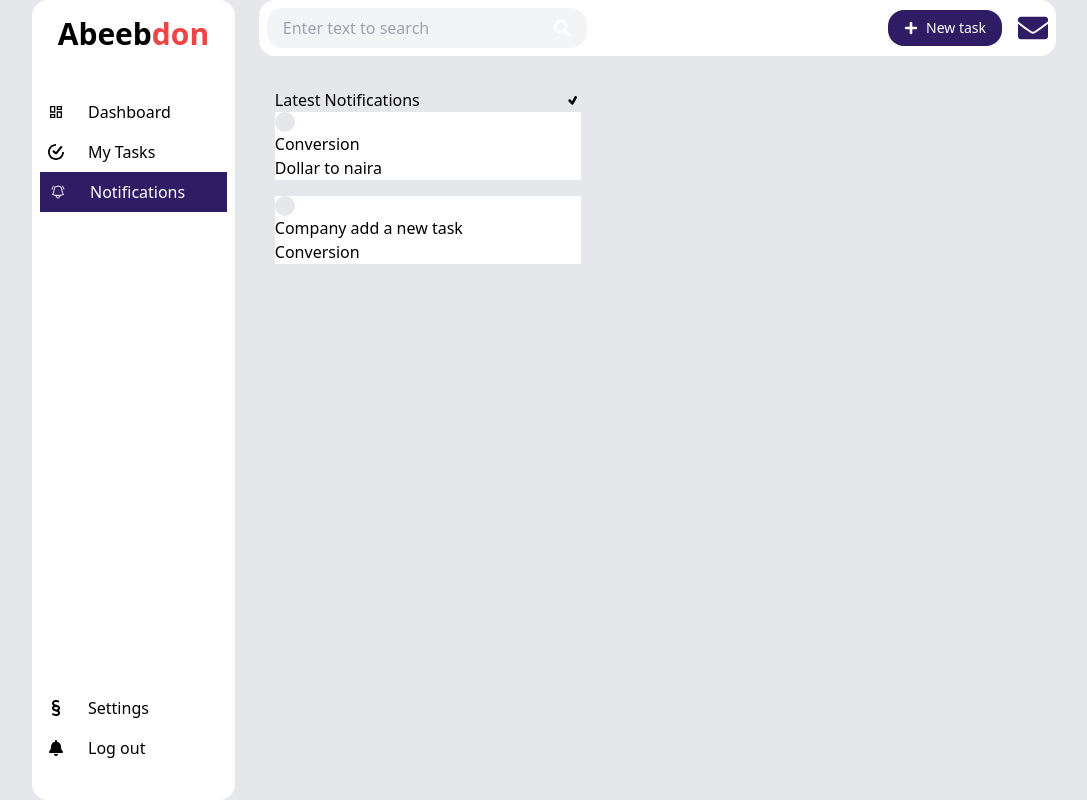
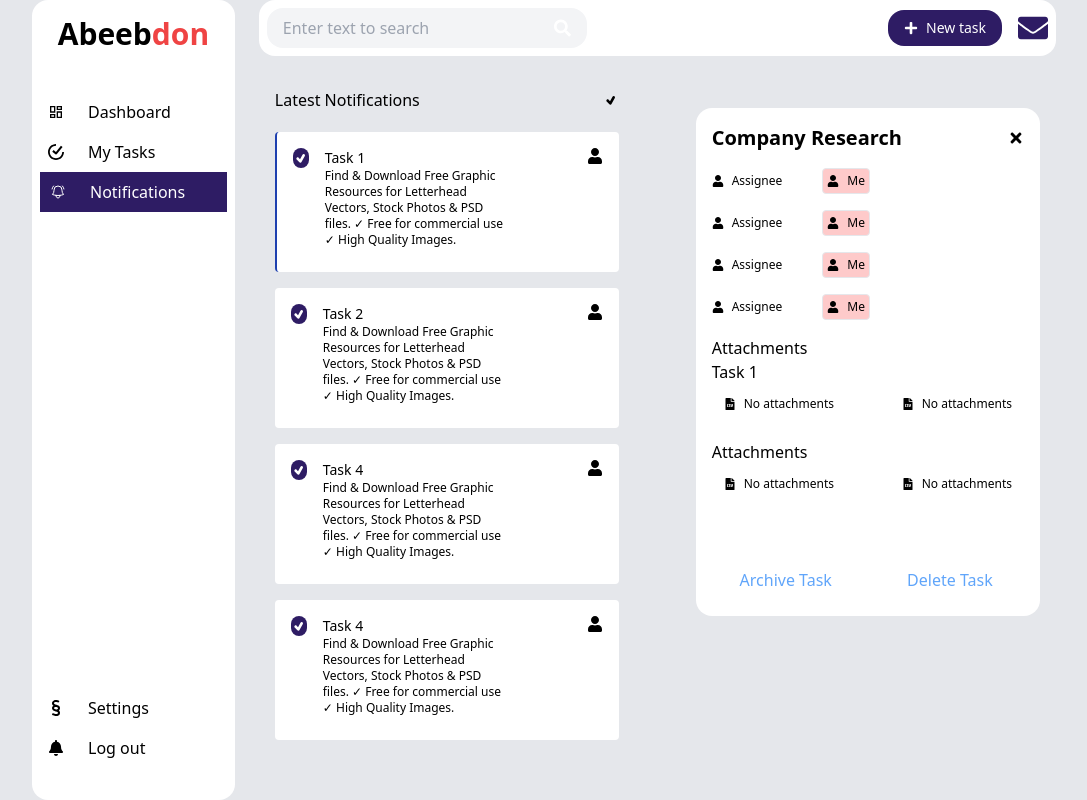
Before and after one commit to abeeebdon/task-management, a React (Vite) app: page /notifications in a window 1280 px wide. Shown: the whole page, without its empty margins (96-1183 px from the left). Built offline with nearby package versions, Linux system fonts and the light colour scheme.

Commit message:
Notification screen : UI desigbn

```diff
--- a/src/components/data.tsx
+++ b/src/components/data.tsx
@@ -2,86 +2,93 @@ export interface TaskType {
   name: string
   due_date: string
   status: string
+  description: string
   priority: string
+  notification?: boolean
 }
 
 export interface NotificationType {
   name: string
   description: string
+  status: boolean
 }
 
 export const tasks: TaskType[] = [
   {
     name: 'Task 1',
+    description:
+      'Find & Download Free Graphic Resources for Letterhead Vectors, Stock Photos & PSD files. ✓ Free for commercial use ✓ High Quality Images.',
     due_date: '2025-01-07',
     status: 'completed',
     priority: 'high',
+    notification: true,
   },
   {
     name: 'Task 2',
+    description:
+      'Find & Download Free Graphic Resources for Letterhead Vectors, Stock Photos & PSD files. ✓ Free for commercial use ✓ High Quality Images.',
+
     due_date: '2025-05-01',
     status: 'in progress',
     priority: 'low',
+    notification: true,
   },
   {
     name: 'Task 3',
+    description:
+      'Find & Download Free Graphic Resources for Letterhead Vectors, Stock Photos & PSD files. ✓ Free for commercial use ✓ High Quality Images.',
+
     due_date: '2024-12-01',
     status: 'not started',
     priority: 'high',
+    notification: false,
+  },
+  {
+    name: 'Task 4',
+    description:
+      'Find & Download Free Graphic Resources for Letterhead Vectors, Stock Photos & PSD files. ✓ Free for commercial use ✓ High Quality Images.',
+
+    due_date: '2025-01-05',
+    status: 'completed',
+    priority: 'high',
+    notification: true,
+  },
+  {
+    name: 'Task 4',
+    description:
+      'Find & Download Free Graphic Resources for Letterhead Vectors, Stock Photos & PSD files. ✓ Free for commercial use ✓ High Quality Images.',
+
+    due_date: '2025-01-05',
+    status: 'completed',
+    priority: 'high',
+    notification: true,
+  },
+  {
+    name: 'Task 4',
+    description:
+      'Find & Download Free Graphic Resources for Letterhead Vectors, Stock Photos & PSD files. ✓ Free for commercial use ✓ High Quality Images.',
+
+    due_date: '2025-01-05',
+    status: 'completed',
+    priority: 'high',
+    notification: false,
   },
   {
     name: 'Task 4',
     due_date: '2025-01-05',
     status: 'completed',
     priority: 'high',
-  },
-  {
-    name: 'Task 4',
-    due_date: '2025-01-05',
-    status: 'completed',
-    priority: 'high',
-  },
-  {
-    name: 'Task 4',
-    due_date: '2025-01-05',
-    status: 'completed',
-    priority: 'high',
-  },
-  {
-    name: 'Task 4',
-    due_date: '2025-01-05',
-    status: 'completed',
-    priority: 'high',
+    notification: true,
+    description:
+      'Find & Download Free Graphic Resources for Letterhead Vectors, Stock Photos & PSD files. ✓ Free for commercial use ✓ High Quality Images.',
   },
   {
     name: 'Task 5',
     due_date: '2022-01-01',
     status: 'completed',
     priority: 'high',
-  },
-  {
-    name: 'Task 6',
-    due_date: '2025-01-06',
-    status: 'completed',
-    priority: 'high',
-  },
-  {
-    name: 'Task 6',
-    due_date: '2025-01-06',
-    status: 'completed',
-    priority: 'high',
-  },
-  {
-    name: 'Task 6',
-    due_date: '2025-01-06',
-    status: 'completed',
-    priority: 'high',
-  },
-  {
-    name: 'Task 6',
-    due_date: '2025-01-06',
-    status: 'completed',
-    priority: 'high',
+    notification: true,
+    description: '',
   },
 ]
 
@@ -92,9 +99,41 @@ export const notifications: NotificationType[] = [
   {
     name: 'Conversion',
     description: 'Dollar to naira',
+    status: false,
   },
   {
     name: 'Company add a new task',
     description: 'Conversion',
+    status: false,
+  },
+  {
+    name: 'Company add a new task',
+    description: 'Conversion',
+    status: false,
+  },
+  {
+    name: 'Company add a new task',
+    description: 'Conversion',
+    status: false,
+  },
+  {
+    name: 'Company add a new task',
+    description: 'Conversion',
+    status: false,
+  },
+  {
+    name: 'Company add a new task',
+    description: 'Conversion',
+    status: false,
+  },
+  {
+    name: 'Company add a new task',
+    description: 'Conversion',
+    status: false,
+  },
+  {
+    name: 'Company add a new task',
+    description: 'Conversion',
+    status: false,
   },
 ]
--- a/src/pages/screens/Notifications.tsx
+++ b/src/pages/screens/Notifications.tsx
@@ -1,18 +1,44 @@
 import { TiTick } from 'react-icons/ti'
-import { notifications } from '../../components/data'
+import { tasks, TaskType } from '../../components/data'
+import { FaFileCsv, FaTimes, FaUser } from 'react-icons/fa'
+import { useEffect, useState } from 'react'
 
 const Notifications = () => {
+  const [activeNotif, setActiveNotif] = useState(0)
+  const [activeNotifData, setActiveNotifData] = useState<TaskType>(
+    {} as TaskType
+  )
+  const [filterNotification, setFilterNotification] = useState<TaskType[]>()
+  useEffect(() => {
+    const filterNotif = tasks.filter((notif) => notif.notification === true)
+    setFilterNotification(filterNotif)
+    if (filterNotif.length > 0) {
+      setActiveNotifData(filterNotif[activeNotif])
+    }
+  }, [activeNotif])
+  const handleNotif = (id: number) => {
+    setActiveNotif(id)
+  }
   return (
-    <section className="flex flex-col sm:flex-row gap-4 items-center">
-      <article className="basis-[40%]">
+    <section className="flex flex-col sm:flex-row gap-4 justify-between">
+      <article className="basis-[45%]">
         <div className="flex items-center justify-between">
           <h3>Latest Notifications</h3>
           <TiTick />
         </div>
-        <div className="space-y-4">
-          {notifications.map((notif, i) => {
+        <article className="space-y-4  mt-5 h-full max-h-[78vh] overflow-auto ">
+          {filterNotification?.map((notif, i) => {
             return (
-              <div key={i} className="bg-white">
+              <div
+                key={i}
+                className={` bg-white flex justify-between p-4 pb-6 rounded cursor-pointer ${
+                  activeNotif === i
+                    ? 'border-l-2 border-blue-800 bg-purple-200'
+                    : 'border-none'
+                }`}
+                onClick={() => handleNotif(i)}
+              >
+                <article className="basis-[70%] flex gap-4">
                   <div
                     className={`size-5 flex justify-center items-center rounded-full ${
                       notif.status ? 'bg-dpurple text-white' : 'bg-gray-200'
@@ -20,14 +46,111 @@ const Notifications = () => {
                   >
                     {notif.status && <TiTick />}
                   </div>
-                <h5>{notif.name}</h5>
-                <p>{notif.description}</p>
+                  <div>
+                    <h5 className="text-sm">{notif.name}</h5>
+                    <p className="text-xs">{notif.description}</p>
+                  </div>
+                </article>
+                {
+                  // user image comes here
+                }
+                <div className="">
+                  <FaUser />
+                </div>
               </div>
             )
           })}
+        </article>
+      </article>
+      <article className="bg-white rounded-2xl mt-5 basis-[45%] h-full p-4">
+        <article className="space-y-4">
+          <div className="flex items-center justify-between ">
+            <h2 className="text-xl font-bold">Company Research</h2>
+            <FaTimes />
+          </div>
+          <section className="space-y-4">
+            <article className="flex items-center gap-10">
+              <div className="flex items-center gap-2 text-xs">
+                <FaUser />
+                <p>Assignee</p>
+              </div>
+              <div className="flex items-center gap-2 border bg-red-200 text-xs p-1 rounded">
+                <FaUser />
+                <p>Me</p>
               </div>
             </article>
-      <article></article>
+            <article className="flex items-center gap-10">
+              <div className="flex items-center gap-2 text-xs">
+                <FaUser />
+                <p>Assignee</p>
+              </div>
+              <div className="flex items-center gap-2 border bg-red-200 text-xs p-1 rounded">
+                <FaUser />
+                <p>Me</p>
+              </div>
+            </article>
+            <article className="flex items-center gap-10">
+              <div className="flex items-center gap-2 text-xs">
+                <FaUser />
+                <p>Assignee</p>
+              </div>
+              <div className="flex items-center gap-2 border bg-red-200 text-xs p-1 rounded">
+                <FaUser />
+                <p>Me</p>
+              </div>
+            </article>
+            <article className="flex items-center gap-10">
+              <div className="flex items-center gap-2 text-xs">
+                <FaUser />
+                <p>Assignee</p>
+              </div>
+              <div className="flex items-center gap-2 border bg-red-200 text-xs p-1 rounded">
+                <FaUser />
+                <p>Me</p>
+              </div>
+            </article>
+          </section>
+        </article>
+
+        {/* Attachment s  */}
+        <section className="mt-4">
+          <h2>Attachments</h2>
+          <p>{activeNotifData?.name}</p>
+          <div className="p-3 bg-red- flex items-center justify-between">
+            <article className="flex items-center gap-2 text-xs">
+              <FaFileCsv />
+              <p>No attachments</p>
+            </article>
+            <article className="flex items-center gap-2 text-xs">
+              <FaFileCsv />
+              <p>No attachments</p>
+            </article>
+          </div>
+        </section>
+        {/* links  */}
+        <section className="mt-4">
+          <h2>Attachments</h2>
+          <div className="p-3 bg-red- flex items-center justify-between">
+            <article className="flex items-center gap-2 text-xs">
+              <FaFileCsv />
+              <p>No attachments</p>
+            </article>
+            <article className="flex items-center gap-2 text-xs">
+              <FaFileCsv />
+              <p>No attachments</p>
+            </article>
+          </div>
+        </section>
+
+        <div className="flex mt-10  gap-4">
+          <button className="bg-white text-blue-400 w-full p-2 rounded mt-4">
+            Archive Task
+          </button>
+          <button className="bg-white text-blue-400 w-full p-2 rounded mt-4">
+            Delete Task
+          </button>
+        </div>
+      </article>
     </section>
   )
 }
```
Lines whose indentation alone changed are shown as unchanged.
